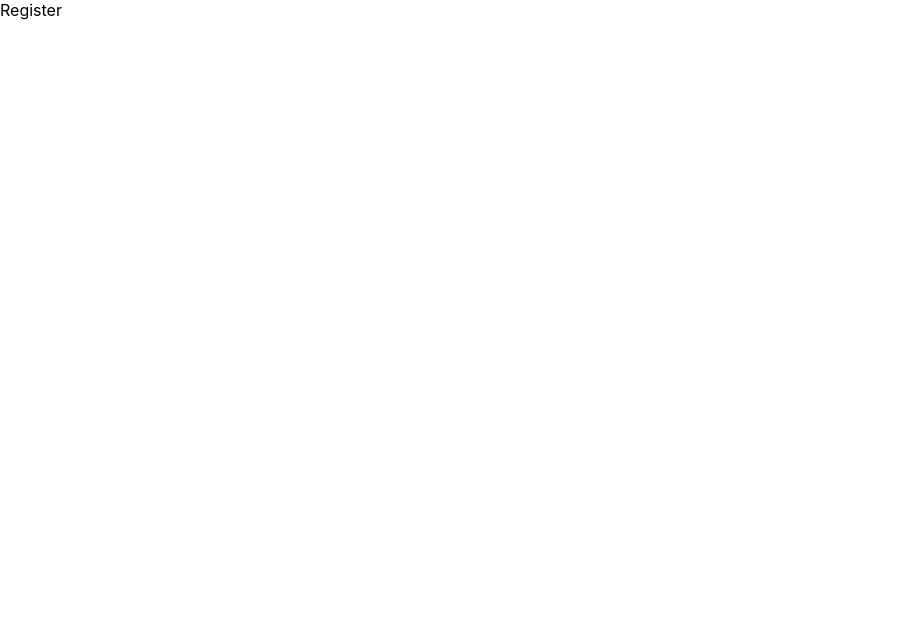
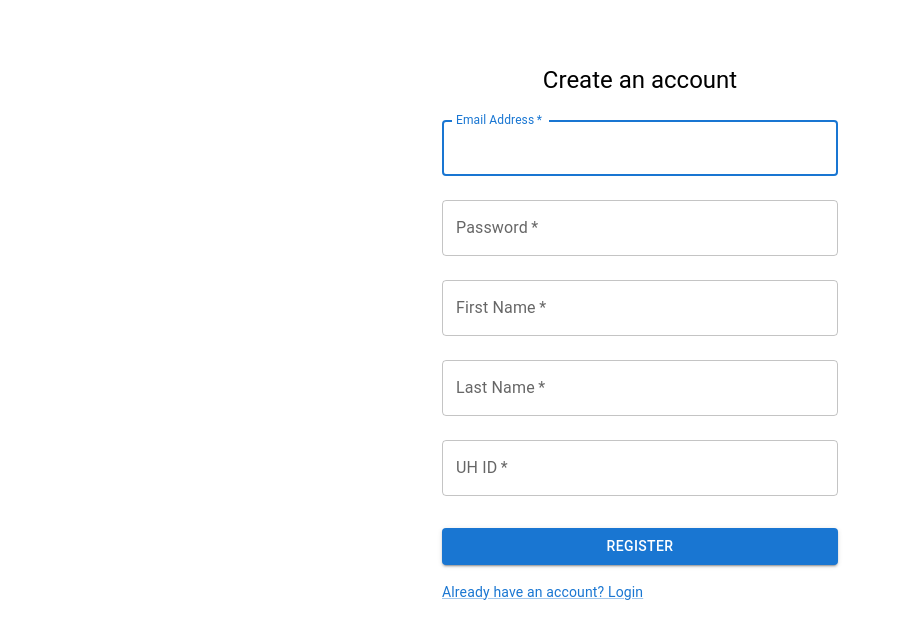
Before and after one commit to wenhaoq20/PickOn_Project, a React (Create React App) app in the folder app/client/: page /register in a window 1280 px wide. Shown: the top 638 px of the page, without its empty margins (0-901 px from the left). Built offline with nearby package versions, Linux system fonts and the light colour scheme.

Commit message:
Login and register complete

```diff
--- a/app/client/src/pages/Login.jsx
+++ b/app/client/src/pages/Login.jsx
@@ -1,31 +1,31 @@
-import * as React from 'react';
-import Avatar from '@mui/material/Avatar';
-import Button from '@mui/material/Button';
-import CssBaseline from '@mui/material/CssBaseline';
-import TextField from '@mui/material/TextField';
-import FormControlLabel from '@mui/material/FormControlLabel';
-import Checkbox from '@mui/material/Checkbox';
-import Link from '@mui/material/Link';
-import Grid from '@mui/material/Grid';
-import Box from '@mui/material/Box';
-import LockOutlinedIcon from '@mui/icons-material/LockOutlined';
-import Typography from '@mui/material/Typography';
-import Container from '@mui/material/Container';
-import { createTheme, ThemeProvider } from '@mui/material/styles';
-import { useNavigate } from 'react-router-dom';
+import * as React from "react";
+import {
+  Button,
+  CssBaseline,
+  TextField,
+  FormControlLabel,
+  Checkbox,
+  Link,
+  Grid,
+  Box,
+  Typography,
+  Container,
+} from "@mui/material";
+import { createTheme, ThemeProvider } from "@mui/material/styles";
+import { useNavigate } from "react-router-dom";
 
 const defaultTheme = createTheme();
 
 const Login = () => {
-    const navigator = useNavigate();
-    const handleSubmit = (event) => {
+  const navigator = useNavigate();
+  const handleSubmit = (event) => {
     event.preventDefault();
     const data = new FormData(event.currentTarget);
     console.log({
-      email: data.get('email'),
-      password: data.get('password'),
+      email: data.get("email"),
+      password: data.get("password"),
     });
-    navigator('/courselist');
+    navigator("/courselist");
   };
 
   return (
@@ -35,18 +35,20 @@
         <Box
           sx={{
             marginTop: 8,
-            display: 'flex',
-            flexDirection: 'column',
-            alignItems: 'center',
+            display: "flex",
+            flexDirection: "column",
+            alignItems: "center",
           }}
         >
-          <Avatar sx={{ m: 1, bgcolor: 'secondary.main' }}>
-            <LockOutlinedIcon />
-          </Avatar>
           <Typography component="h1" variant="h5">
-            Sign in
+            Login
           </Typography>
-          <Box component="form" onSubmit={handleSubmit} noValidate sx={{ mt: 1 }}>
+          <Box
+            component="form"
+            onSubmit={handleSubmit}
+            noValidate
+            sx={{ mt: 1 }}
+          >
             <TextField
               margin="normal"
               required
@@ -86,8 +88,8 @@
                 </Link>
               </Grid>
               <Grid item>
-                <Link href="#" variant="body2">
-                  {"Don't have an account? Sign Up"}
+                <Link href="register" variant="body2">
+                  {"Don't have an account? Register"}
                 </Link>
               </Grid>
             </Grid>
@@ -96,6 +98,6 @@
       </Container>
     </ThemeProvider>
   );
-}
+};
 
 export default Login;
--- a/app/client/src/pages/Register.jsx
+++ b/app/client/src/pages/Register.jsx
@@ -1,5 +1,116 @@
+import * as React from "react";
+import {
+  Button,
+  TextField,
+  Typography,
+  Grid,
+  Container,
+  Link,
+  Box,
+} from "@mui/material";
+import { createTheme, ThemeProvider } from "@mui/material/styles";
+import { useNavigate } from "react-router-dom";
+
+const defaultTheme = createTheme();
+
 const Register = () => {
-    return <div>Register</div>;
-}
+  const navigator = useNavigate();
+  const handleSubmit = (event) => {
+    event.preventDefault();
+    const data = new FormData(event.currentTarget);
+    console.log({
+      email: data.get("email"),
+      password: data.get("password"),
+    });
+    navigator("/courselist");
+  };
+  return (
+    <ThemeProvider theme={defaultTheme}>
+      <Container component={"main"} maxWidth={"xs"}>
+        <Box
+          sx={{
+            marginTop: 8,
+            display: "flex",
+            flexDirection: "column",
+            alignItems: "center",
+          }}
+        >
+          <Typography component={"h1"} variant={"h5"}>
+            Create an account
+          </Typography>
+          <Box
+            component="form"
+            onSubmit={handleSubmit}
+            noValidate
+            sx={{ mt: 1 }}
+          >
+            <TextField
+              margin="normal"
+              required
+              fullWidth
+              id="email"
+              label="Email Address"
+              name="email"
+              autoComplete="email"
+              autoFocus
+            />
+            <TextField
+              margin="normal"
+              required
+              fullWidth
+              name="password"
+              label="Password"
+              type="password"
+              id="password"
+              autoComplete="current-password"
+            />
+            <TextField
+              margin="normal"
+              required
+              fullWidth
+              name="firstname"
+              label="First Name"
+              id="firstname"
+              autoComplete="firstname"
+            />
+            <TextField
+              margin="normal"
+              required
+              fullWidth
+              name="lastname"
+              label="Last Name"
+              id="lastname"
+              autoComplete="lastname"
+            />
+            <TextField
+              margin="normal"
+              required
+              fullWidth
+              name="uhid"
+              label="UH ID"
+              id="uhid"
+              autoComplete="UH ID"
+            />
+            <Button
+              type="submit"
+              fullWidth
+              variant="contained"
+              sx={{ mt: 3, mb: 2 }}
+            >
+              Register
+            </Button>
+            <Grid container>
+              <Grid item>
+                <Link href="/" variant="body2">
+                  {"Already have an account? Login"}
+                </Link>
+              </Grid>
+            </Grid>
+          </Box>
+        </Box>
+      </Container>
+    </ThemeProvider>
+  );
+};
 
 export default Register;
```
